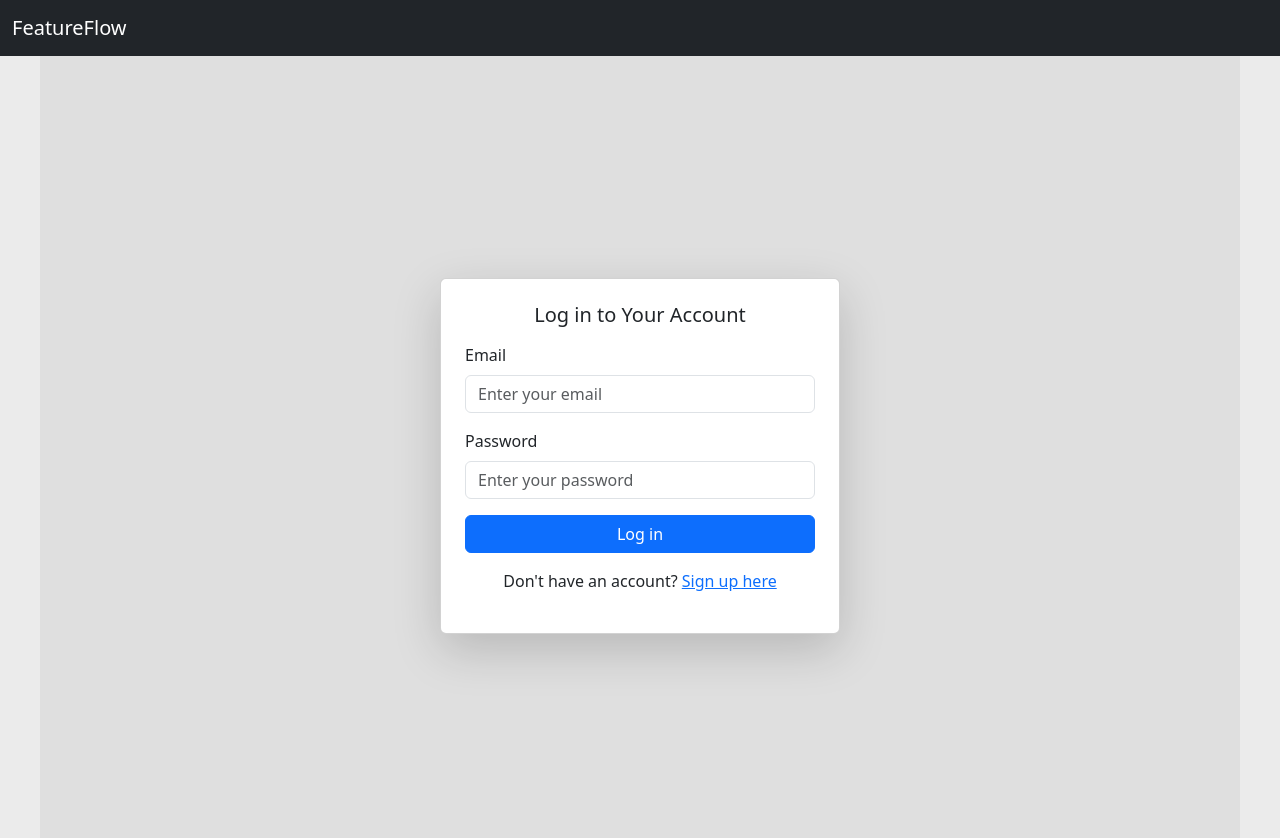
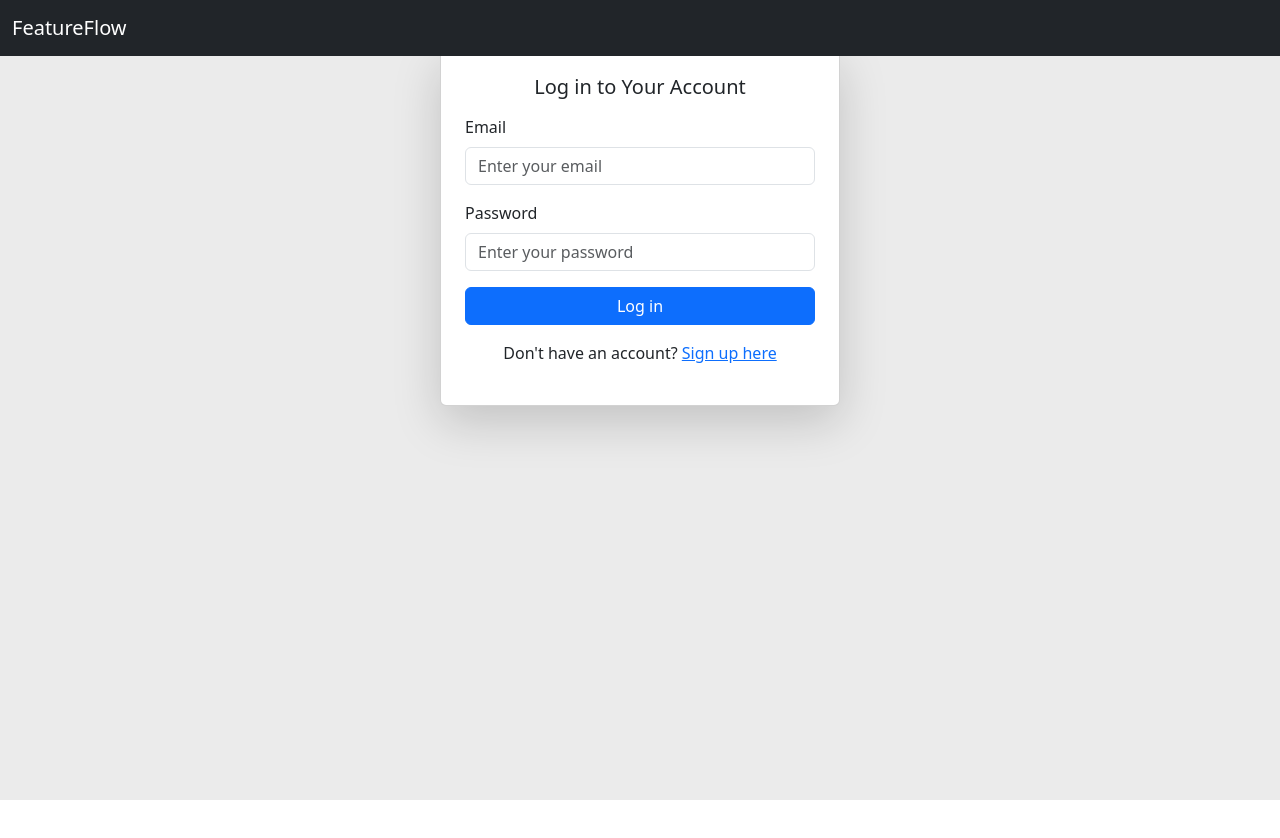
Before and after one commit to bendik-bruun-olsen/featureflow-frontend, a React (Vite) app: page /login in a window 1280 px wide. Shown: the top 838 px of the page. After the commit the page ends 800 px from the top, so only its background shows below. Built offline with nearby package versions, Linux system fonts and the light colour scheme; the HTML template or start-up script is replaced by a standard one.

Commit message:
fixed scrollbar issues in loginpage, made navbar fixed

```diff
--- a/src/index.css
+++ b/src/index.css
@@ -9,13 +9,27 @@
 	--faded-white: #cacaca;
 }
 
+html,
+body,
+#root {
+	min-height: 100vh;
+}
+
 #root {
 	background-color: var(--white);
-	min-height: 100vh;
+	position: relative;
+	padding: 50px 0;
 }
 
 main {
 	max-width: 1200px;
 	margin: 0 auto;
-	padding-bottom: 50px;
+	height: 100%;
 }
+
+nav {
+	position: fixed !important;
+	width: 100%;
+	top: 0;
+	z-index: 10;
+}
--- a/src/pages/LoginPage/LoginPage.jsx
+++ b/src/pages/LoginPage/LoginPage.jsx
@@ -58,8 +58,7 @@ export default function LoginPage() {
 
   return (
     <div
-      className="d-flex justify-content-center align-items-center vh-100"
-      style={{ backgroundColor: "rgba(0, 0, 0, 0.05)" }}
+      className="d-flex justify-content-center align-items-center" style={{height: "100%"}}
     >
       <div className="card shadow-lg p-4" style={{ width: "400px" }}>
         <h5 className="card-title text-center mb-3">Log in to Your Account</h5>
```
